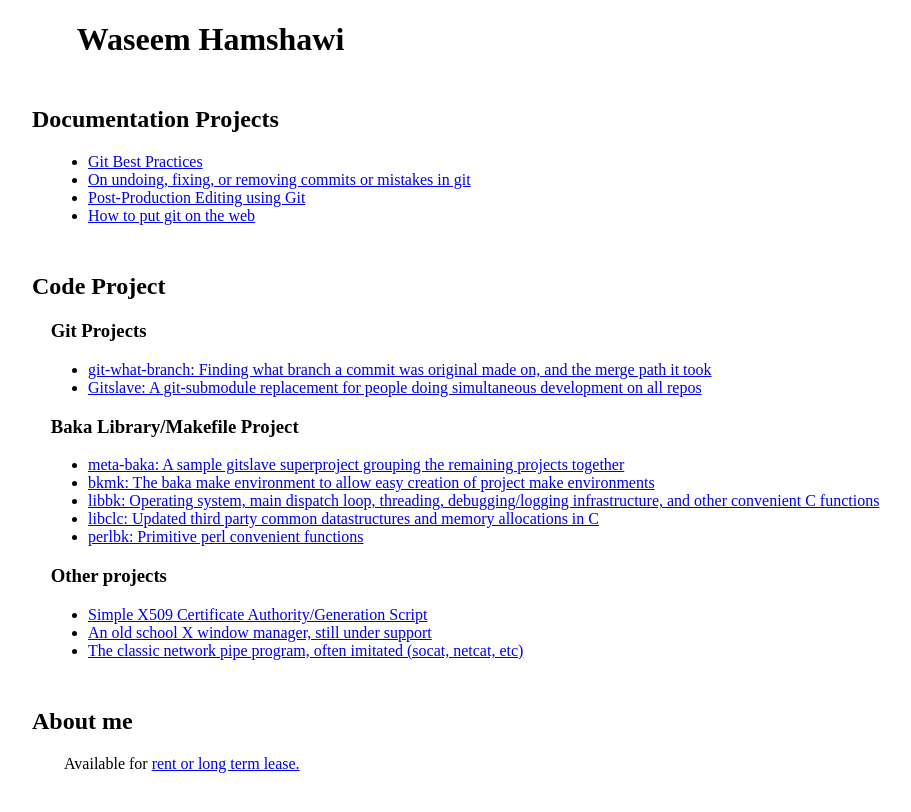
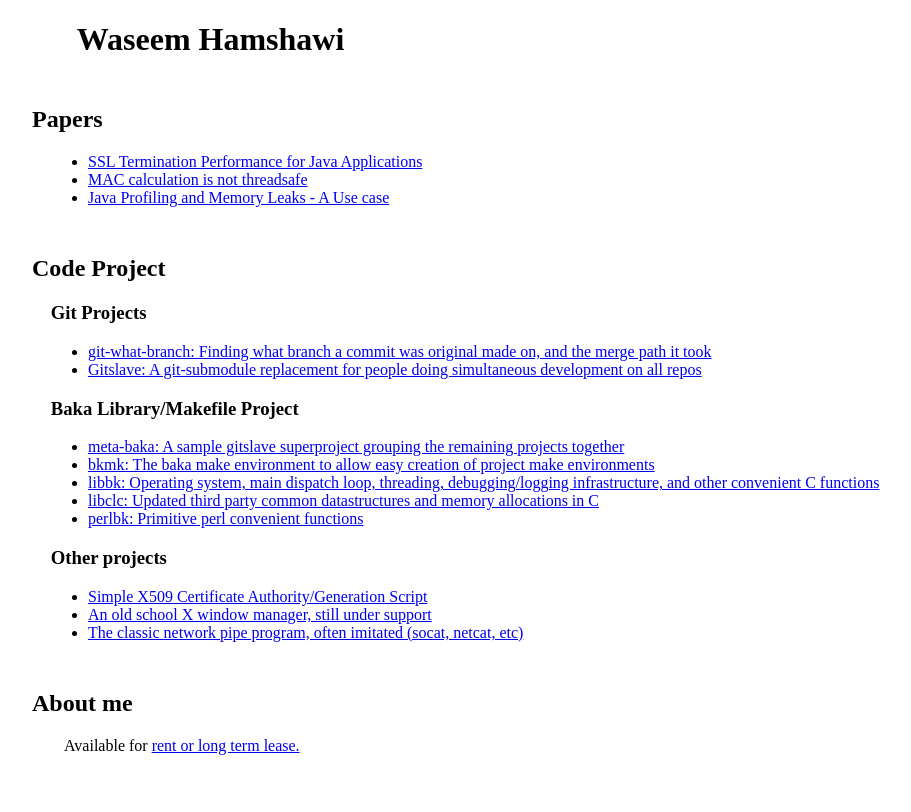
Before and after one commit to waseemh/waseemh.github.io, a Jekyll site: the page new_index.html, which Jekyll copies as it is, in a window 1280 px wide. Shown: the top 812 px of the page, without its empty margins (160-1071 px from the left). Built offline with Jekyll 4.4.1, drawn with Linux system fonts in a browser that asks for light colours.

Commit message:
Update new_index.html

```diff
--- a/new_index.html
+++ b/new_index.html
@@ -16,12 +16,11 @@
   <body>
     <h1>Waseem Hamshawi</h1>
     <div>
-      <h2>Documentation Projects</h2>
+      <h2>Papers</h2>
       <ul>
-	<li><a href="GitBestPractices">Git Best Practices</a></li>
-	<li><a href="GitFixUm">On undoing, fixing, or removing commits or mistakes in git</a></li>
-	<li><a href="GitPostProduction">Post-Production Editing using Git</a></li>
-	<li><a href="HowToPutGitOnTheWeb">How to put git on the web</a></li>
+	<li><a href="GitBestPractices">SSL Termination Performance for Java Applications</a></li>
+	<li><a href="GitFixUm">MAC calculation is not threadsafe</a></li>
+	<li><a href="GitPostProduction">Java Profiling and Memory Leaks - A Use case</a></li>
       </ul>
     </div>
     <div>
```
Also changed, not shown: other parts of new_index.html (+1 -1 lines).
